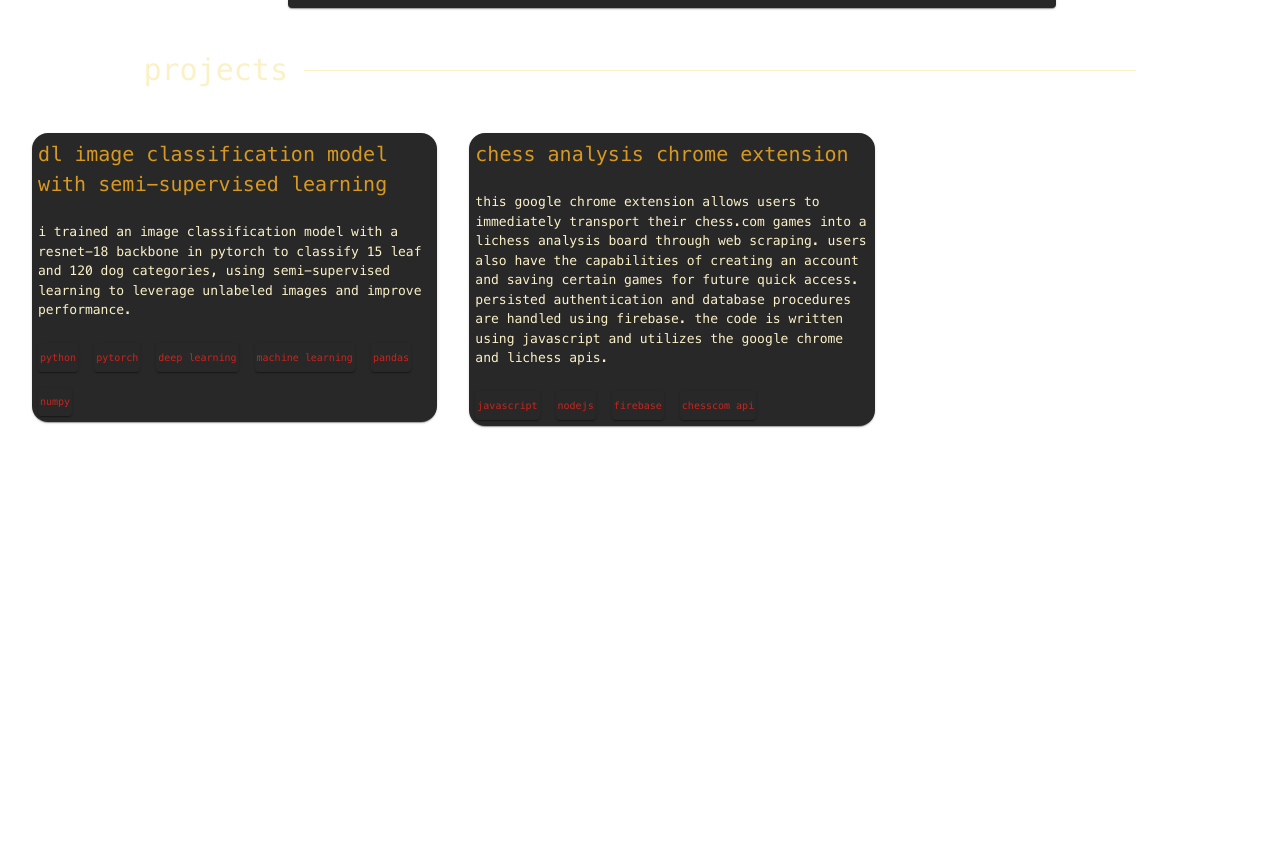
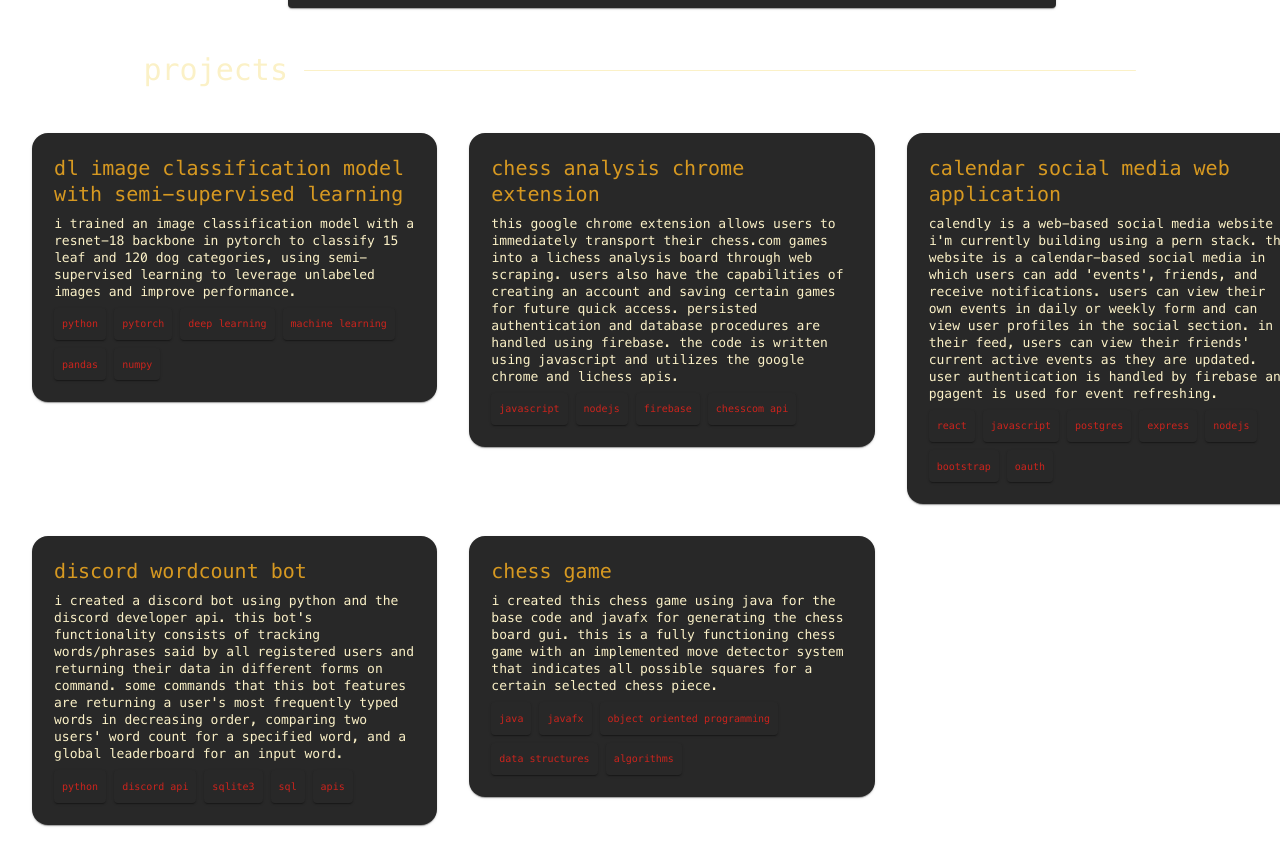
Before and after one commit to jishli113/jli-portfolio, a React (Vite) app: page / in a window 1280 px wide. Shown: the part 1920-2777 px from the top of the page. Before the commit the page ends 2378 px from the top, so only its background shows below. Built offline with nearby package versions, Linux system fonts and the light colour scheme.

Commit message:
adding projects + github links for projects

```diff
--- a/src/App.css
+++ b/src/App.css
@@ -7,30 +7,6 @@
     font-style: normal;
     font-display: swap;
   }
-@-webkit-keyframes text-focus-in {
-  0% {
-    -webkit-filter: blur(12px);
-            filter: blur(12px);
-    opacity: 0;
-  }
-  100% {
-    -webkit-filter: blur(0px);
-            filter: blur(0px);
-    opacity: 1;
-  }
-}
-@keyframes text-focus-in {
-  0% {
-    -webkit-filter: blur(12px);
-            filter: blur(12px);
-    opacity: 0;
-  }
-  100% {
-    -webkit-filter: blur(0px);
-            filter: blur(0px);
-    opacity: 1;
-  }
-}
 
 #root {
   max-width: 1280px;
@@ -124,7 +100,7 @@ h5{
   letter-spacing: .15em;
   width: 0;                           /* start hidden */
   animation:
-    typing 3.5s steps(20, end) forwards,
+    typing 2.5s steps(22, end) forwards,
     blink-caret .75s step-end infinite;
 }
 
--- a/src/App.tsx
+++ b/src/App.tsx
@@ -88,7 +88,7 @@ function App() {
         <Grid container spacing={{ xs: 3, md: 4 }} columns={{ xs: 4, sm: 8, md: 12 }}>
             {Array.from(projectStore).map((project) => (
               <Grid size={{ xs: 2, sm: 4, md: 4 }}>
-                <Project title = {project.title} description = {project.description} tools={project.tools} className="project"/>
+                <Project title = {project.title} description = {project.description} tools={project.tools} github={project.github} className="project"/>
               </Grid>
             ))}
 </Grid>
--- a/src/Project.tsx
+++ b/src/Project.tsx
@@ -1,25 +1,30 @@
-import { Stack, Grid, Card} from '@mui/material'
+import { Stack, Grid, Card, CardActionArea,CardContent} from '@mui/material'
 import './Project.css'
 function Project(props: any) {
+    const openGithubLink = (link:string) =>{
+        window.open(link, '_blank');
+    }
     return (
         <>
         <Card className="project-card" sx={{borderRadius: "16px", padding:"2px", backgroundColor:"#282828", '&:hover': {
           boxShadow: 8,cursor:"pointer"}}}>
-                <Stack direction="column" spacing="6%" textAlign="start" sx={{margin:"4px"}}>
-                    <h3 className="project-title-text">
-                        {props.title}
-                    </h3>
-                    <h2>
-                        {props.description}
-                    </h2>
-                    <Grid container spacing={2}>
-                        {props.tools.map((tool: any) => {
-                            return (<Card sx={{backgroundColor:"#282828", width:"fit-content", padding:"2px"}}>
-                                <h1 className="tool-text">{tool}</h1>
-                            </Card>)
-                        })}
-                    </Grid>
-                </Stack>
+            <CardActionArea onClick={() => openGithubLink(props.github)}>
+  <CardContent>
+    <Stack direction="column" spacing={1} textAlign="start" sx={{ m: "4px" }}>
+      <h3 className="project-title-text">{props.title}</h3>
+      <h2>{props.description}</h2>
+
+      <Grid container spacing={1}>
+        {props.tools?.map((tool: string) => (
+            <Card sx={{ backgroundColor: "#282828", width: "fit-content", px: 1, py: 0.5 }}>
+              <h1 className="tool-text">{tool}</h1>
+            </Card>
+        ))}
+      </Grid>
+    </Stack>
+  </CardContent>
+</CardActionArea>
+
         </Card>
         </>
     )
--- a/src/values/projects.json
+++ b/src/values/projects.json
@@ -12,8 +12,28 @@
             "title":"Chess Analysis Chrome Extension",
             "date":"feb 2024",
             "description":"This google chrome extension allows users to immediately transport their Chess.com games into a Lichess analysis board through web scraping. Users also have the capabilities of creating an account and saving certain games for future quick access. Persisted authentication and database procedures are handled using firebase. the code is written using Javascript and utilizes the Google Chrome and Lichess APIs.",
-            "github":"https://github.com/jishli113/Semi-Supervised-Image-Classification",
+            "github":"https://github.com/jishli113/LiChessCom",
             "tools":["javascript","nodejs","firebase","chesscom api"]
+        },
+        {"title":"Calendar Social Media Web Application",
+        "date":"dec 2023",
+        "description":"Calendly is a web-based social media website I'm currently building using a PERN stack. The website is a calendar-based social media in which users can add 'events', friends, and receive notifications. Users can view their own events in daily or weekly form and can view user profiles in the social section. In their feed, users can view their friends' current active events as they are updated. User authentication is handled by Firebase and pgAgent is used for event refreshing.",
+        "github":"https://github.com/jishli113/calendly",
+        "tools":["react","javascript","postgres","express", "nodejs","bootstrap", "oauth"]
+    },
+        {
+            "title":"Discord Wordcount Bot",
+            "date":"sept 2022",
+            "description": "I created a discord bot using Python and the Discord Developer API. This bot's functionality consists of tracking words/phrases said by all registered users and returning their data in different forms on command. Some commands that this bot features are returning a user's most frequently typed words in decreasing order, comparing two users' word count for a specified word, and a global leaderboard for an input word.",
+            "github": "https://github.com/jishli113/Discord-Wordcount-Bot",
+            "tools":["python", "discord api", "sqlite3", "sql", "apis"]
+        },
+        {
+            "title":"Chess Game",
+            "date":"aug 2021",
+            "description":"I created this chess game using Java for the base code and JavaFX for generating the chess board GUI. This is a fully functioning chess game with an implemented move detector system that indicates all possible squares for a certain selected chess piece.",
+            "github": "https://github.com/jishli113/CHESS",
+            "tools":["java", "javafx", "object oriented programming","data structures", "algorithms"]
         }
     ]
 }
```
